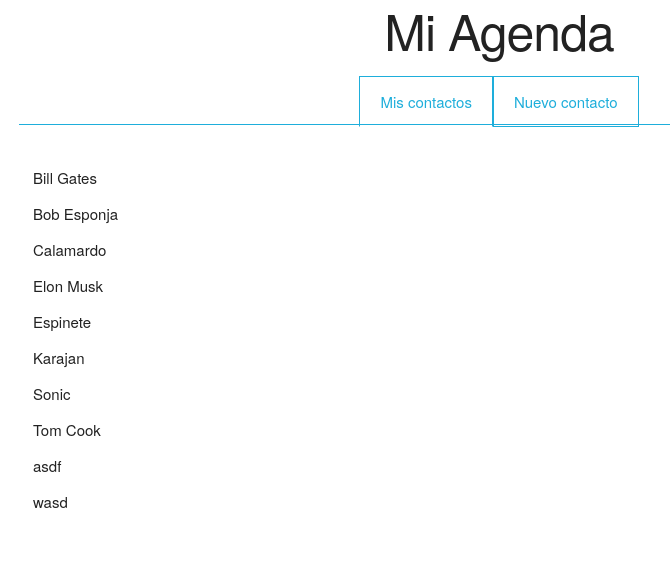
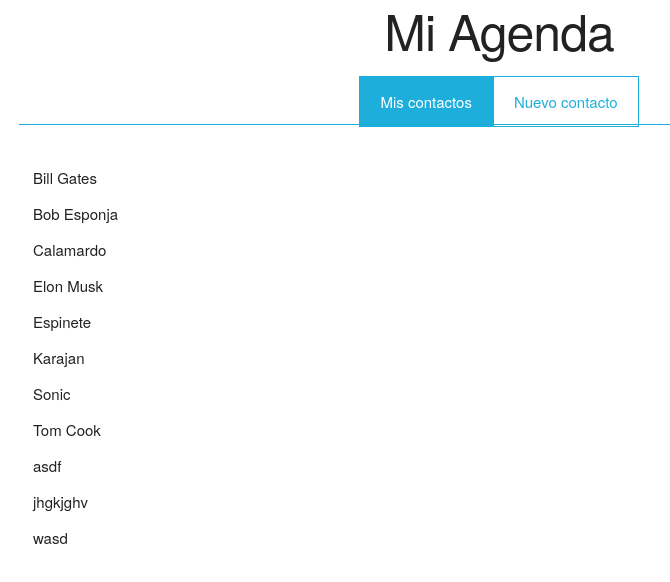
Before and after one commit to TheHandyOwl/ejercicios_angular, an Angular app in the folder Agenda/: page /mis-contactos in a window 1280 px wide. Shown: the top 582 px of the page, without its empty margins (141-811 px from the left). Built offline with nearby package versions, Linux system fonts and the light colour scheme; data requests are answered from the project's data file.

Commit message:
Comentarios varios para documentar mejor

```diff
--- a/Agenda/db.json
+++ b/Agenda/db.json
@@ -89,6 +89,15 @@
       "facebook": "",
       "twitter": "",
       "id": 10
+    },
+    {
+      "nombre": "jhgkjghv",
+      "apellidos": "",
+      "movil": "",
+      "email": "",
+      "facebook": "",
+      "twitter": "",
+      "id": 11
     }
   ]
 }
--- a/Agenda/src/app/app.component.css
+++ b/Agenda/src/app/app.component.css
@@ -24,5 +24,9 @@ a {
 }
 
 a.seleccionada {
+    /*
     border-bottom: 1px solid white;
+    */
+    color: white;
+    background-color: #1EAEDB;
 }
--- a/Agenda/src/app/app.component.html
+++ b/Agenda/src/app/app.component.html
@@ -8,7 +8,7 @@
 <nav>
   <ul>
     <li>
-      <!-- No usar href si queremos que lo gestione Angular -->
+      <!-- No usar a href si queremos que lo gestione Angular -->
       <!--
       <a href=""></a>
       -->
--- a/Agenda/src/app/contactos.service.ts
+++ b/Agenda/src/app/contactos.service.ts
@@ -76,7 +76,7 @@ export class ContactosService {
 
   eliminarContacto(contacto: string): void {
     /*
-    this.contactos = this.contactos.filter( (contactoAComprobar: string): boolean => {
+    this._contactos = this._contactos.filter( (contactoAComprobar: string): boolean => {
       return contactoAComprobar !== contacto;
     });
     */
```
Also changed, not shown: Agenda/src/app/app.module.ts (+5 -2 lines), Agenda/src/app/mis-contactos/mis-contactos.component.ts (+11 -10 lines), Agenda/src/app/nuevo-contacto/nuevo-contacto.component.ts (+5 -2 lines).
